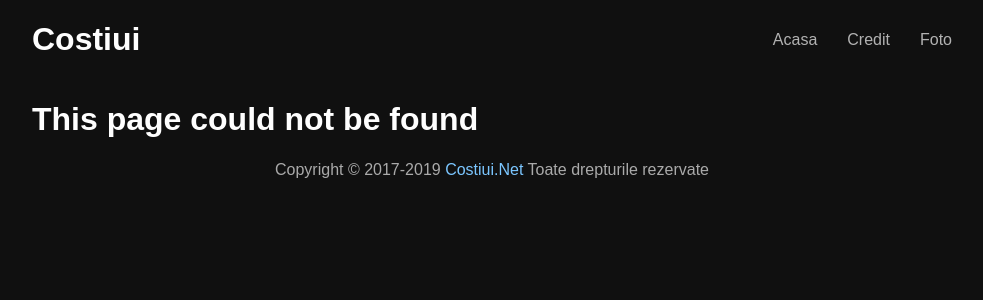
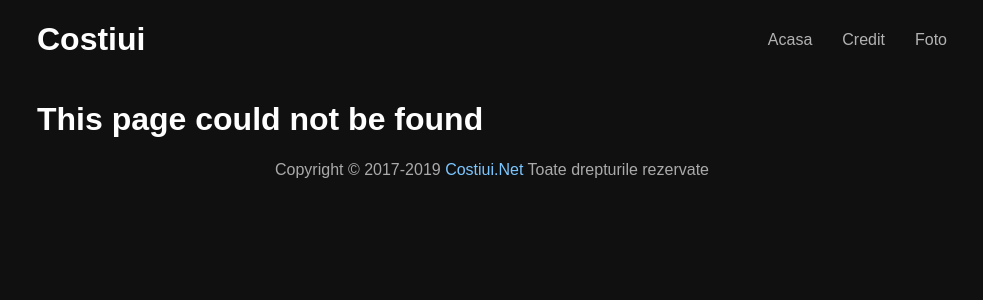
Before and after one commit to p-oszkar/foto, a Jekyll site: the page built from 404.html, in a window 1280 px wide. Shown: the top 300 px of the page, without its empty margins (148-1131 px from the left). Built offline with Jekyll 4.4.1, drawn with Linux system fonts in a browser that asks for light colours; some web fonts are replaced; comment, search, counter and statistics services are not loaded.

Commit message:
Update layout.scss

```diff
--- a/_sass/layout.scss
+++ b/_sass/layout.scss
@@ -3,7 +3,7 @@ body {
 }
 
 .wrap {
-	padding: 0 40px;
+	padding: 0 45px;
 }
 
 header h1 a {
```
